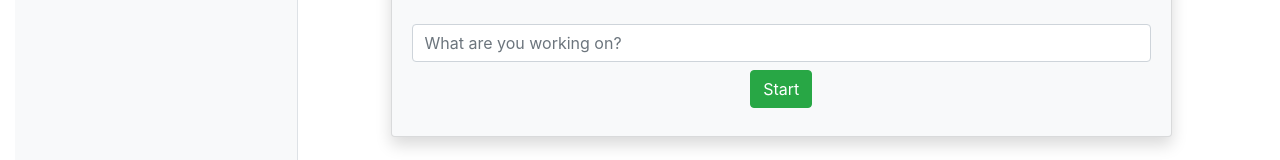
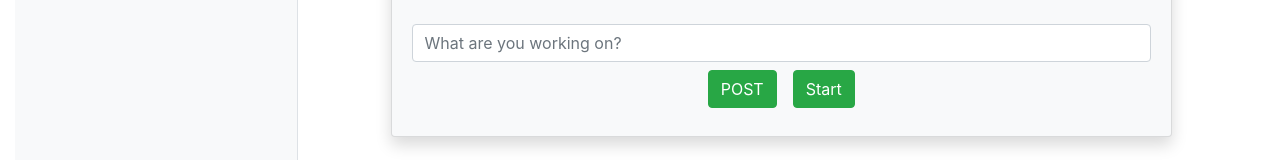
Before and after one commit to jamzhong15/focus-app, a React (Create React App) app in the folder client/: page / in a window 1280 px wide. Shown: the part 266-426 px from the top of the page. Built offline with nearby package versions, Linux system fonts and the light colour scheme; no server answers.

Commit message:
add api calls

```diff
--- a/client/public/index.html
+++ b/client/public/index.html
@@ -14,7 +14,6 @@
       manifest.json provides metadata used when your web app is installed on a
       user's mobile device or desktop. See https://developers.google.com/web/fundamentals/web-app-manifest/
     -->
-    <link rel="manifest" href="%PUBLIC_URL%/manifest.json" />
     <!--
       Notice the use of %PUBLIC_URL% in the tags above.
       It will be replaced with the URL of the `public` folder during the build.
--- a/client/src/components/taskTable.jsx
+++ b/client/src/components/taskTable.jsx
@@ -2,6 +2,13 @@ import React, { Component } from "react";
 import TaskRow from "./taskRow";
 
 class TaskTable extends Component {
+  async componentDidMount() {
+    const url = "http://localhost:5000/test";
+    const response = await fetch(url);
+    const data = await response.text();
+    console.log(data);
+  }
+
   render() {
     const tasks = this.props.tasks;
 
--- a/client/src/components/timerDisplay.jsx
+++ b/client/src/components/timerDisplay.jsx
@@ -69,6 +69,25 @@ class TimerDisplay extends Component {
                 onChange={this.props.handleInputChange}
                 id="title"
               ></input>
+              <button
+                className="btn btn-success m-2"
+                onClick={async () => {
+                  const response = await fetch(
+                    "http://localhost:5000/posttest",
+                    {
+                      method: "POST",
+                      headers: { "Content-Type": "application/json" },
+                      body: "hello",
+                    }
+                  );
+
+                  if (response.ok) {
+                    console.log("response worked!");
+                  }
+                }}
+              >
+                POST
+              </button>
               {this.state.isTiming === false && this.state.currentTime === 0 && (
                 <button
                   className="btn btn-success m-2"
```
Also changed, not shown: 1 other file (tests, documents, lock files or other folders).
